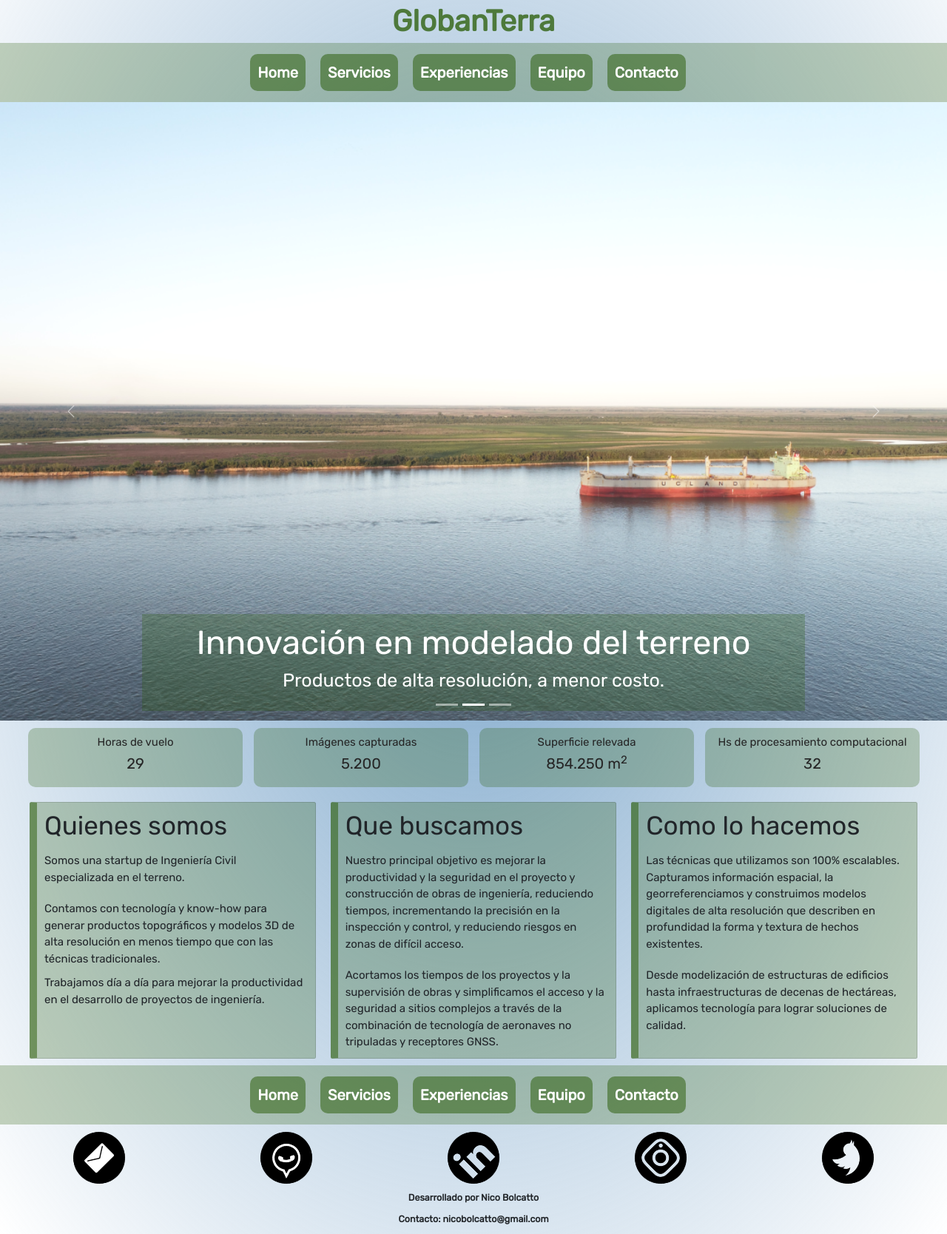
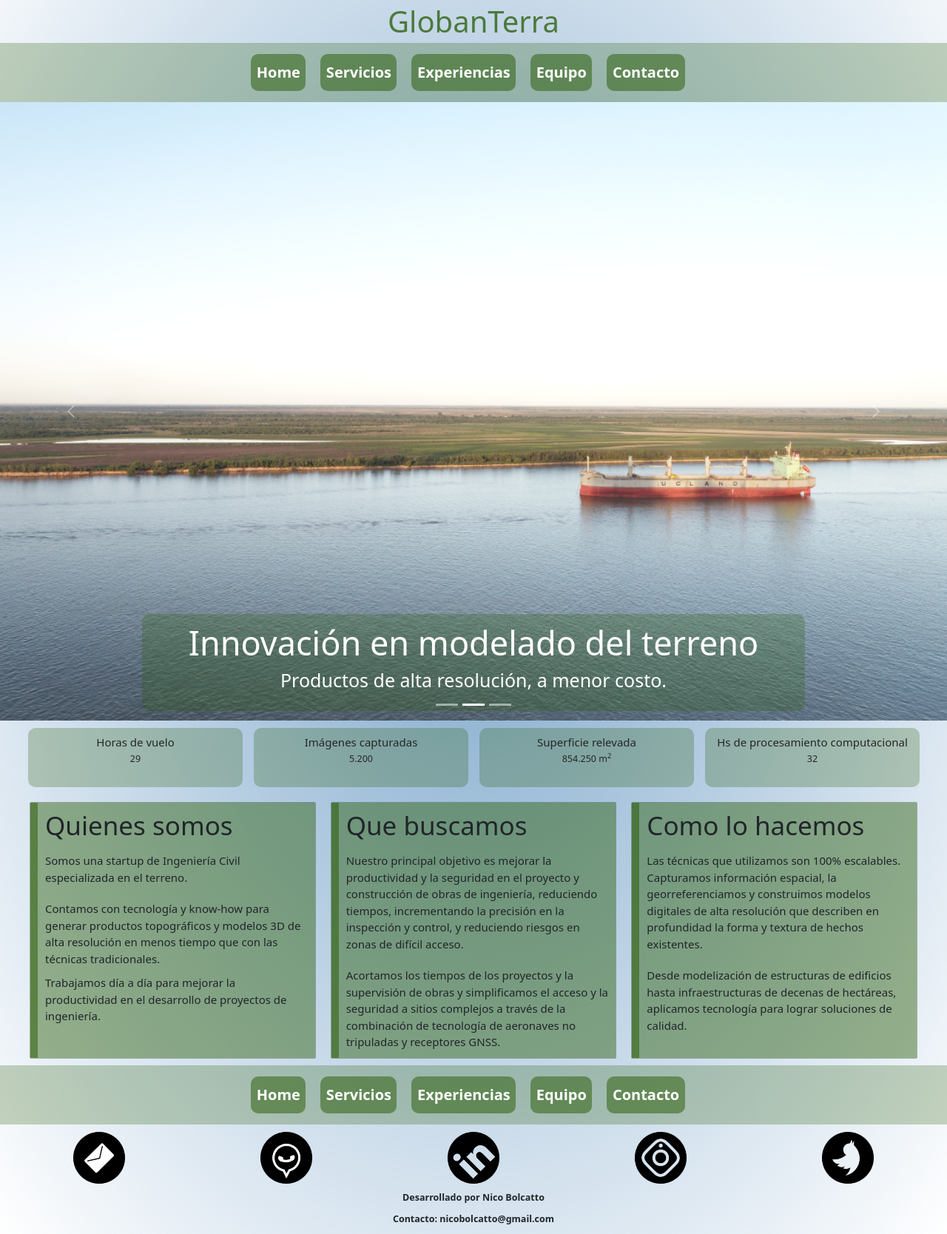
Before and after one commit to nicolasbolcatto/globanterraWebsite, a website: page index.html in a window 1280 px wide. Shown: the part 195-1863 px from the top of the page at 74% size. Drawn offline with nearby package versions, Linux system fonts and the light colour scheme.

Commit message:
Added SASS functionality to index.html

```diff
--- a/index.html
+++ b/index.html
@@ -10,7 +10,7 @@
     <link href="https://cdn.jsdelivr.net/npm/bootstrap@5.0.2/dist/css/bootstrap.min.css" rel="stylesheet" integrity="sha384-EVSTQN3/azprG1Anm3QDgpJLIm9Nao0Yz1ztcQTwFspd3yD65VohhpuuCOmLASjC" crossorigin="anonymous">
 
     <!-- My CSS-->
-    <link rel="stylesheet" href="./css/style.css">
+    <link rel="stylesheet" href="./css/main.css">
 
     <!-- AOS CSS and JS-->
     <link href="https://unpkg.com/aos@2.3.1/dist/aos.css" rel="stylesheet">
@@ -29,35 +29,35 @@
     <header>
         <div class="container-fluid">
             <a class="text-decoration-none" href="./index.html">
-                <img class="mainLogo d-block m-auto" src="./assets/img/logo.png" alt="logo globanterra">
-                <h1 class="logoText text-center fw-bold">GlobanTerra</h1>
+                <img class="d-block m-auto" src="./assets/img/logo.png" alt="logo globanterra">
+                <h1 class="text-center">GlobanTerra</h1>
             </a>
         </div>
     </header>
     <!--header ends-->
 
     <!--nav starts-->
-    <nav class="navbar navbar-expand-md navbar-light myNav sticky-top">
+    <nav class="navbar navbar-expand-md navbar-light sticky-top">
         <div class="container-fluid">
             <button class="navbar-toggler" type="button" data-bs-toggle="collapse" data-bs-target="#navbarNavAltMarkup" aria-controls="navbarNavAltMarkup" aria-expanded="false" aria-label="Toggle navigation">
             <span class="navbar-toggler-icon"></span>
           </button>
             <div class="collapse navbar-collapse show" id="navbarNavAltMarkup">
                 <div class="navbar-nav m-auto pe-4">
-                    <div class="myButton container-fluid">
-                        <a class="myButtonText" href="./index.html">Home</a>
+                    <div class="container-fluid mx-3">
+                        <a href="./index.html">Home</a>
                     </div>
-                    <div class="myButton container-fluid">
-                        <a class="myButtonText" href="./pages/servicios.html">Servicios</a>
+                    <div class="container-fluid mx-3">
+                        <a href="./pages/servicios.html">Servicios</a>
                     </div>
-                    <div class="myButton container-fluid">
-                        <a class="myButtonText" href="./pages/experiencias.html">Experiencias</a>
+                    <div class="container-fluid mx-3">
+                        <a href="./pages/experiencias.html">Experiencias</a>
                     </div>
-                    <div class="myButton container-fluid">
-                        <a class="myButtonText" href="./pages/equipo.html">Equipo</a>
+                    <div class="container-fluid mx-3">
+                        <a href="./pages/equipo.html">Equipo</a>
                     </div>
-                    <div class="myButton container-fluid">
-                        <a class="myButtonText" href="./pages/contacto.html">Contacto</a>
+                    <div class="container-fluid mx-3">
+                        <a href="./pages/contacto.html">Contacto</a>
                     </div>
                 </div>
             </div>
@@ -77,22 +77,21 @@
                 <div class="carousel-inner">
                     <div class="carousel-item active">
                         <img src="assets/img/gallery1.png" class="d-block w-100" alt="aerial-image-river">
-                        <div class="carousel-caption d-none d-sm-block myNav">
-                            <!--change this myNav-->
+                        <div class="carousel-caption d-none d-sm-block">
                             <h5 class="display-2">Ingeniería del Terreno</h5>
                             <p class="fs-1">Más precisa. Más rápida. Más eficiente.</p>
                         </div>
                     </div>
                     <div class="carousel-item">
                         <img src="assets/img/gallery2.png" class="d-block w-100" alt="aerial-image-coast-1">
-                        <div class="carousel-caption d-none d-sm-block myNav">
+                        <div class="carousel-caption d-none d-sm-block">
                             <h5 class="display-2">Innovación en modelado del terreno</h5>
                             <p class="fs-1">Productos de alta resolución, a menor costo.</p>
                         </div>
                     </div>
                     <div class="carousel-item">
                         <img src="assets/img/gallery3.png" class="d-block w-100" alt="aerial-image-coast-2">
-                        <div class="carousel-caption d-none d-sm-block myNav">
+                        <div class="carousel-caption d-none d-sm-block">
                             <h5 class="display-2">Tecnología al servicio del medio ambiente</h5>
                             <p class="fs-1">Menos emisiones. Menores plazos. Menor riesgo.</p>
                         </div>
@@ -110,29 +109,29 @@
         </section>
         <!--carousel ends-->
         <!--stats start-->
-        <section class="container-fluid">
+        <section id="stats" class="container-fluid">
             <div class="row px-5">
                 <div class="col-lg-3 py-3">
-                    <div class="statBox" data-aos="zoom-in" data-aos-duration="1000">
+                    <div data-aos="zoom-in" data-aos-duration="1000">
                         <h4>Horas de vuelo</h4>
                         <p>29</p>
                     </div>
                 </div>
                 <div class="col-lg-3 py-3">
-                    <div class="statBox" data-aos="zoom-in" data-aos-duration="1000">
+                    <div data-aos="zoom-in" data-aos-duration="1000">
                         <h4>Imágenes capturadas</h4>
                         <p>5.200</p>
                     </div>
                 </div>
                 <div class="col-lg-3 py-3">
-                    <div class="statBox" data-aos="zoom-in" data-aos-duration="1000">
+                    <div data-aos="zoom-in" data-aos-duration="1000">
                         <h4>Superficie relevada</h4>
                         <p>854.250 m<sup>2</sup>
                             <p>
                     </div>
                 </div>
                 <div class="col-lg-3 py-3">
-                    <div class="statBox" data-aos="zoom-in" data-aos-duration="1000">
+                    <div data-aos="zoom-in" data-aos-duration="1000">
                         <h4>Hs de procesamiento computacional</h4>
                         <p>32</p>
                     </div>
@@ -140,10 +139,10 @@
         </section>
         <!--stats end-->
         <!--description starts-->
-        <section class="container-fluid">
+        <section id="who-what-how" class="container-fluid">
             <div class="row px-5">
                 <article class="col-sm-12 col-md-12 col-lg-4 px-3 py-3">
-                    <div class="cardBackground card h-100" data-aos="fade-right" data-aos-duration="1200" id="who">
+                    <div class="card h-100" data-aos="fade-right" data-aos-duration="1200" id="who">
                         <div class="card-body">
                             <h5 class="card-title display-4">Quienes somos</h5>
                             <p class="card-text fs-4 py-3">Somos una startup de Ingeniería Civil especializada en el terreno.</p>
@@ -154,7 +153,7 @@
                     </div>
                 </article>
                 <article class="col-sm-12 col-md-12 col-lg-4 px-3 py-3">
-                    <div class="cardBackground card h-100" data-aos="fade-left" data-aos-duration="1200" id="what">
+                    <div class="card h-100" data-aos="fade-left" data-aos-duration="1200" id="what">
                         <div class="card-body">
                             <h5 class="card-title display-4">Que buscamos</h5>
                             <p class="card-text fs-4 py-3">Nuestro principal objetivo es mejorar la productividad y la seguridad en el proyecto y construcción de obras de ingeniería, reduciendo tiempos, incrementando la precisión en la inspección y control, y reduciendo riesgos en
@@ -165,7 +164,7 @@
                     </div>
                 </article>
                 <article class="col-sm-12 col-md-12 col-lg-4 px-3 py-3">
-                    <div class="cardBackground card h-100" data-aos="fade-right" data-aos-duration="1200" id="how">
+                    <div class="card h-100" data-aos="fade-right" data-aos-duration="1200" id="how">
                         <div class="card-body">
                             <h5 class="card-title display-4">Como lo hacemos</h5>
                             <p class="card-text fs-4 py-3">Las técnicas que utilizamos son 100% escalables. Capturamos información espacial, la georreferenciamos y construimos modelos digitales de alta resolución que describen en profundidad la forma y textura de hechos existentes.</p>
@@ -189,20 +188,20 @@
               </button>
                 <div class="collapse navbar-collapse show" id="navbarNavAltMarkup">
                     <div class="navbar-nav m-auto pe-4">
-                        <div class="myButton container-fluid">
-                            <a class="myButtonText" href="./index.html">Home</a>
+                        <div class="container-fluid mx-3">
+                            <a href="./index.html">Home</a>
                         </div>
-                        <div class="myButton container-fluid">
-                            <a class="myButtonText" href="./pages/servicios.html">Servicios</a>
+                        <div class="container-fluid mx-3">
+                            <a href="./pages/servicios.html">Servicios</a>
                         </div>
-                        <div class="myButton container-fluid">
-                            <a class="myButtonText" href="./pages/experiencias.html">Experiencias</a>
+                        <div class="container-fluid mx-3">
+                            <a href="./pages/experiencias.html">Experiencias</a>
                         </div>
-                        <div class="myButton container-fluid">
-                            <a class="myButtonText" href="./pages/equipo.html">Equipo</a>
+                        <div class="container-fluid mx-3">
+                            <a href="./pages/equipo.html">Equipo</a>
                         </div>
-                        <div class="myButton container-fluid">
-                            <a class="myButtonText" href="./pages/contacto.html">Contacto</a>
+                        <div class="container-fluid mx-3">
+                            <a href="./pages/contacto.html">Contacto</a>
                         </div>
                     </div>
                 </div>
@@ -210,30 +209,30 @@
         </nav>
         <!--nav ends-->
         <!--social networks start-->
-        <section class="container-fluid d-sm-flex flex-sm-column d-md-flex flex-md-row">
+        <section class="container-fluid d-sm-flex flex-sm-column d-md-flex flex-md-row" id="social-networks">
             <div class="container pt-3">
                 <a id="email" href="mailto:contacto@globanterra.com.ar">
-                    <img class="socialNetLogo d-block mx-auto" width=70px src="./assets/img/email.png" alt="logo-email">
+                    <img class="d-block mx-auto" width=70px src="./assets/img/email.png" alt="logo-email">
                 </a>
             </div>
             <div class="container pt-3">
                 <a id="whatsapp" href="https://api.whatsapp.com/send?phone=05493416428768&text=Hola, quiero conocer más sobre GlobanTerra" target="_blank">
-                    <img class="socialNetLogo d-block mx-auto" width=70px src="./assets/img/whatsapp.png" alt="logo-whatsapp">
+                    <img class="d-block mx-auto" width=70px src="./assets/img/whatsapp.png" alt="logo-whatsapp">
                 </a>
             </div>
             <div class="container pt-3">
                 <a id="linkedin" href="https://www.linkedin.com/in/globanterra/" target="=_blank">
-                    <img class="socialNetLogo d-block mx-auto" width=70px src="./assets/img/linkedin.png" alt="logo-linkedin">
+                    <img class="d-block mx-auto" width=70px src="./assets/img/linkedin.png" alt="logo-linkedin">
                 </a>
             </div>
             <div class="container pt-3">
                 <a id="instagram" href="https://www.instagram.com/globanterra/" target="_blank">
-                    <img class="socialNetLogo d-block mx-auto" width=70px src="./assets/img/instagram.png" alt="logo-instagram">
+                    <img class="d-block mx-auto" width=70px src="./assets/img/instagram.png" alt="logo-instagram">
                 </a>
             </div>
             <div class="container pt-3 pb-3">
                 <a id="twitter" href="https://twitter.com/globanterra" target="_blank">
-                    <img class="socialNetLogo d-block mx-auto" width=70px src="./assets/img/twitter.png" alt="logo-twitter">
+                    <img class="d-block mx-auto" width=70px src="./assets/img/twitter.png" alt="logo-twitter">
                 </a>
             </div>
         </section>
--- /dev/null
+++ b/scss/_commons.scss
@@ -0,0 +1,61 @@
+//General settings
+* {
+    margin: 0;
+    padding: 0;
+    box-sizing: border-box;
+    font-size: 62.5%;
+}
+
+//Fonts
+@import url('https://fonts.googleapis.com/css2?family=Rubik:wght@400&display=swap');
+$primaryFont: 'Rubik',
+sans-serif;
+$fs-2: 2rem;
+$fs-3: 3rem;
+$fs-4: 4rem;
+//Colors
+$backgroundGradient: radial-gradient(rgba(0, 82, 153, 0.5),
+rgb(255, 255, 255));
+$logoText: rgba(38,
+89,
+1,
+0.75);
+$containerColor-25: rgba(38,
+89,
+1,
+0.25);
+$containerColor-50: rgba(38,
+89,
+1,
+0.5);
+$buttonHover:rgb(0,
+82,
+153);
+$boxShadow: 0.5rem 0.5rem rgba(38,
+89,
+1,
+0.5);
+//Animations
+@keyframes twist {
+    0% {
+        transform: rotate(45deg);
+    }
+    25% {
+        transform: rotate(-45deg);
+    }
+    50% {
+        transform: rotate(45deg);
+    }
+    75% {
+        transform: rotate(-45deg);
+    }
+    100% {
+        transform: rotate(45deg);
+    }
+}
+
+@keyframes beat {
+    to {
+        transform: scale(0.9);
+    }
+}
--- /dev/null
+++ b/scss/_content.scss
@@ -0,0 +1,44 @@
+body {
+    background: $backgroundGradient;
+    main {
+        #carousel {
+            div {
+                div {
+                    div {
+                        div {
+                            background-color: $containerColor-25;
+                            border-radius: 1rem;
+                        }
+                    }
+                }
+            }
+        }
+        #stats {
+            div {
+                div {
+                    div {
+                        background-color: $containerColor-25;
+                        padding: 1rem;
+                        border-radius: 1rem;
+                        font-size: $fs-2;
+                        color: rgba(38, 38, 38, 1);
+                        text-align: center;
+                        height: 80px;
+                    }
+                }
+            }
+        }
+        #who-what-how {
+            div {
+                article {
+                    div {
+                        background-color: $containerColor-25;
+                        div {
+                            border-left: rgba(38, 89, 1, 0.5) solid 10px;
+                        }
+                    }
+                }
+            }
+        }
+    }
+}
--- /dev/null
+++ b/scss/_footer.scss
@@ -0,0 +1,13 @@
+footer {
+    #social-networks {
+        div {
+            a {
+                img {
+                    animation-name: twist;
+                    animation-duration: 8s;
+                    animation-iteration-count: infinite;
+                }
+            }
+        }
+    }
+}
--- /dev/null
+++ b/scss/_header.scss
@@ -0,0 +1,15 @@
+header {
+    div {
+        a {
+            img {
+                width: 200px;
+                animation: beat 0.9s infinite alternate;
+                transform-origin: center;
+            }
+            h1 {
+                font-size: $fs-4;
+                color: $logoText;
+            }
+        }
+    }
+}
--- /dev/null
+++ b/scss/_nav.scss
@@ -0,0 +1,31 @@
+nav {
+    background-color: $containerColor-25;
+    div {
+        div {
+            div {
+                div {
+                    padding: 1rem;
+                    margin: 1rem;
+                    border-radius: 1rem;
+                    background-color: rgba(38, 89, 1, 0.5);
+                    &:hover {
+                        background-color: rgb(0, 82, 153);
+                        cursor: pointer;
+                        transform: scale(105%);
+                        transition: transform 0.7s;
+                    }
+                    a {
+                        font-size: 2rem;
+                        color: white;
+                        font-weight: bold;
+                        text-decoration: none;
+                        text-align: center;
+                        &:hover {
+                            color: white;
+                        }
+                    }
+                }
+            }
+        }
+    }
+}
```
Also changed, not shown: package.json (added, +29 -0 lines), scss/style.scss (added, +7 -0 lines), css/main.css (added), scss/_media-queries.scss (added), 2 other files.
